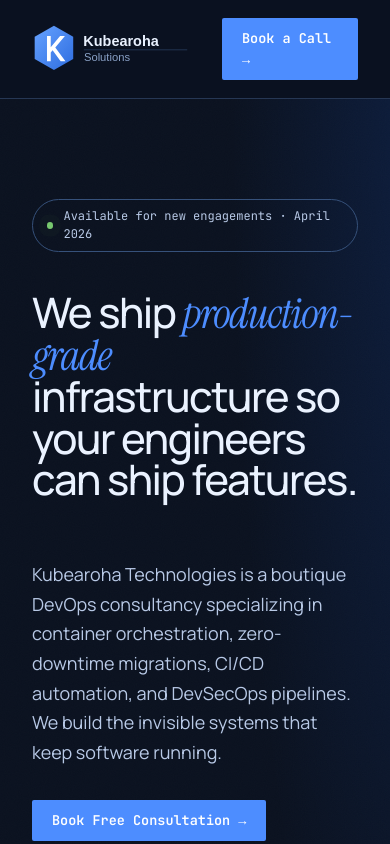
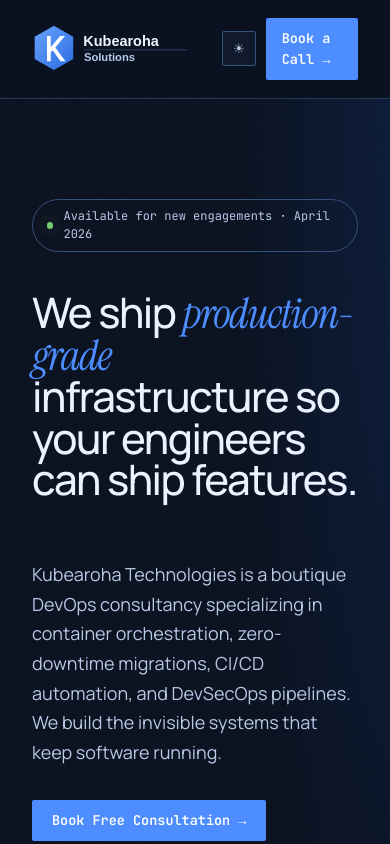
Before and after one commit to Kirtan-lokadiya/shiv-tech, a plain HTML site: page index.html in a window 390 px wide. Shown: the top 844 px of the page. Drawn offline with Linux system fonts and the light colour scheme.

Commit message:
Update homepage markup and add logo assets

```diff
--- a/index.html
+++ b/index.html
@@ -5,8 +5,8 @@
 <meta name="viewport" content="width=device-width, initial-scale=1.0" />
 <title>Kubearoha Technologies — DevOps Engineering & Cloud Infrastructure Consulting</title>
 <meta name="description" content="Kubearoha Technologies builds production-grade DevOps pipelines, container infrastructure, and DevSecOps systems. Zero-downtime migrations, Kubernetes, Terraform, CI/CD, and TLS automation." />
-<link rel="icon" type="image/svg+xml" href="assets/solutions-technology-logo.svg" />
-<link rel="shortcut icon" href="assets/solutions-technology-logo.svg" />
+<link id="faviconSvg" rel="icon" type="image/svg+xml" href="assets/kubearoha-logo-dark.svg?v=2" />
+<link id="faviconShortcut" rel="shortcut icon" href="assets/kubearoha-logo-dark.svg?v=2" />
 <link rel="preconnect" href="https://fonts.googleapis.com">
 <link rel="preconnect" href="https://fonts.gstatic.com" crossorigin>
 <link href="https://fonts.googleapis.com/css2?family=Instrument+Serif:ital@0;1&family=JetBrains+Mono:wght@400;500;600&family=Manrope:wght@300;400;500;600;700&display=swap" rel="stylesheet">
@@ -24,6 +24,27 @@
     --accent-dim: #2e6de0;
     --success: #78c96f;
     --warn: #e8b259;
+    --nav-bg: rgba(11, 18, 32, 0.88);
+    --cta-bg: linear-gradient(160deg, #14233d 0%, #0b1220 72%);
+    --booking-bg: linear-gradient(160deg, #12243f 0%, #0b1220 72%);
+  }
+
+  html[data-theme="light"] {
+    --bg: #f7faff;
+    --bg-elev: #ffffff;
+    --surface: #eef4ff;
+    --border: #d5e3f8;
+    --border-strong: #b5cae8;
+    --text: #0f2a4a;
+    --text-dim: #355780;
+    --text-muted: #6b87a9;
+    --accent: #1e6bff;
+    --accent-dim: #1550c4;
+    --success: #7fb069;
+    --warn: #e8b259;
+    --nav-bg: rgba(247, 250, 255, 0.88);
+    --cta-bg: linear-gradient(160deg, #eaf2ff 0%, #f7faff 72%);
+    --booking-bg: linear-gradient(160deg, #e7f1ff 0%, #f7faff 72%);
   }
 
   * { box-sizing: border-box; margin: 0; padding: 0; }
@@ -41,6 +62,8 @@
     overflow-x: hidden;
   }
 
+  html[data-theme="light"] body { color-scheme: light; }
+
   ::selection { background: var(--accent); color: #fff; }
 
   .mono { font-family: 'JetBrains Mono', monospace; }
@@ -70,7 +93,7 @@
     position: sticky;
     top: 0;
     z-index: 100;
-    background: rgba(11, 18, 32, 0.88);
+    background: var(--nav-bg);
     backdrop-filter: blur(16px);
     -webkit-backdrop-filter: blur(16px);
     border-bottom: 1px solid var(--border);
@@ -121,6 +144,37 @@
   }
 
   .nav-links a:hover { color: var(--text); }
+
+  .nav-actions {
+    display: flex;
+    align-items: center;
+    gap: 10px;
+  }
+
+  .theme-toggle {
+    display: inline-flex;
+    align-items: center;
+    gap: 7px;
+    padding: 10px 12px;
+    border: 1px solid var(--border-strong);
+    background: var(--bg-elev);
+    color: var(--text-dim);
+    border-radius: 2px;
+    font-family: 'JetBrains Mono', monospace;
+    font-size: 12px;
+    cursor: pointer;
+    transition: all 0.2s;
+  }
+
+  .theme-toggle:hover {
+    border-color: var(--accent);
+    color: var(--accent);
+  }
+
+  .theme-icon {
+    font-size: 13px;
+    line-height: 1;
+  }
 
   .btn {
     display: inline-flex;
@@ -161,6 +215,9 @@
   @media (max-width: 768px) {
     .nav-links { display: none; }
     .logo-img { width: 190px; }
+    .theme-text { display: none; }
+    .theme-toggle { padding: 10px; }
+    .nav-actions .btn { padding: 10px 16px; }
   }
 
   /* ========== HERO ========== */
@@ -727,7 +784,7 @@
 
   /* ========== CTA ========== */
   .cta-section {
-    background: linear-gradient(160deg, #14233d 0%, #0b1220 72%);
+    background: var(--cta-bg);
     border-top: 1px solid var(--border);
     text-align: center;
     padding: 140px 0;
@@ -854,7 +911,7 @@
   /* ========== BOOKING FORM ========== */
   .booking-section {
     padding: 120px 0;
-    background: linear-gradient(160deg, #12243f 0%, #0b1220 72%);
+    background: var(--booking-bg);
     border-top: 1px solid var(--border);
     position: relative;
     overflow: hidden;
@@ -1349,7 +1406,7 @@
   <div class="container">
     <div class="nav-inner">
       <a href="#" class="logo" aria-label="Kubearoha Solutions home">
-        <img class="logo-img" src="assets/solutions-technology-logo.svg" alt="Kubearoha Solutions logo" />
+        <img class="logo-img" src="assets/kubearoha-logo-dark.svg?v=2" alt="Kubearoha Solutions logo" />
         <span class="logo-text">Kubearoha Solutions</span>
       </a>
       <div class="nav-links">
@@ -1359,9 +1416,15 @@
         <a href="#process">Process</a>
         <a href="#book">Book a Call</a>
       </div>
-      <a href="#book" class="btn btn-primary">
-        Book a Call →
-      </a>
+      <div class="nav-actions">
+        <button type="button" class="theme-toggle" id="themeToggle" aria-label="Switch to light mode">
+          <span class="theme-icon" aria-hidden="true">☀</span>
+          <span class="theme-text">Light</span>
+        </button>
+        <a href="#book" class="btn btn-primary">
+          Book a Call →
+        </a>
+      </div>
     </div>
   </div>
 </nav>
@@ -1990,7 +2053,7 @@
     <div class="footer-grid">
       <div class="footer-brand">
         <a href="#" class="logo" aria-label="Kubearoha Solutions home">
-          <img class="logo-img" src="assets/solutions-technology-logo.svg" alt="Kubearoha Solutions logo" />
+          <img class="logo-img" src="assets/kubearoha-logo-dark.svg?v=2" alt="Kubearoha Solutions logo" />
           <span class="logo-text">Kubearoha Solutions</span>
         </a>
         <p>Boutique DevOps consultancy building production-grade infrastructure for startups and scale-ups.</p>
@@ -2037,6 +2100,56 @@
 </footer>
 
 <script>
+  // ========== THEME TOGGLE ==========
+  const THEME_KEY = 'kubearoha-theme';
+  const themeToggle = document.getElementById('themeToggle');
+  const logoImgs = document.querySelectorAll('.logo-img');
+  const faviconSvg = document.getElementById('faviconSvg');
+  const faviconShortcut = document.getElementById('faviconShortcut');
+
+  const updateThemeToggle = (theme) => {
+    if (!themeToggle) return;
+    const icon = themeToggle.querySelector('.theme-icon');
+    const text = themeToggle.querySelector('.theme-text');
+    const lightMode = theme === 'light';
+    if (icon) icon.textContent = lightMode ? '🌙' : '☀';
+    if (text) text.textContent = lightMode ? 'Dark' : 'Light';
+    themeToggle.setAttribute('aria-label', lightMode ? 'Switch to dark mode' : 'Switch to light mode');
+  };
+
+  const applyTheme = (theme) => {
+    document.documentElement.setAttribute('data-theme', theme);
+    updateThemeToggle(theme);
+    const logoPath = theme === 'light'
+      ? 'assets/kubearoha-logo-light.svg?v=2'
+      : 'assets/kubearoha-logo-dark.svg?v=2';
+    logoImgs.forEach((img) => { img.src = logoPath; });
+    if (faviconSvg) faviconSvg.href = logoPath;
+    if (faviconShortcut) faviconShortcut.href = logoPath;
+  };
+
+  logoImgs.forEach((img) => {
+    img.addEventListener('error', () => {
+      const lightMode = document.documentElement.getAttribute('data-theme') === 'light';
+      img.src = lightMode ? 'assets/kubearoha-logo-dark.svg?v=2' : 'assets/solutions-technology-logo.svg';
+    });
+  });
+
+  let initialTheme = localStorage.getItem(THEME_KEY);
+  if (initialTheme !== 'light' && initialTheme !== 'dark') {
+    initialTheme = 'dark';
+  }
+  applyTheme(initialTheme);
+
+  if (themeToggle) {
+    themeToggle.addEventListener('click', () => {
+      const currentTheme = document.documentElement.getAttribute('data-theme') === 'light' ? 'light' : 'dark';
+      const nextTheme = currentTheme === 'dark' ? 'light' : 'dark';
+      applyTheme(nextTheme);
+      localStorage.setItem(THEME_KEY, nextTheme);
+    });
+  }
+
   // ========== BOOKING FORM HANDLER ==========
   // Backend: Google Apps Script (free, unlimited)
   // Saves submissions to Google Sheet + emails kirtanlokadiya0@gmail.com
```
Also changed, not shown: assets/kubearoha-logo-dark.svg (added), assets/kubearoha-logo-light.svg (added).
